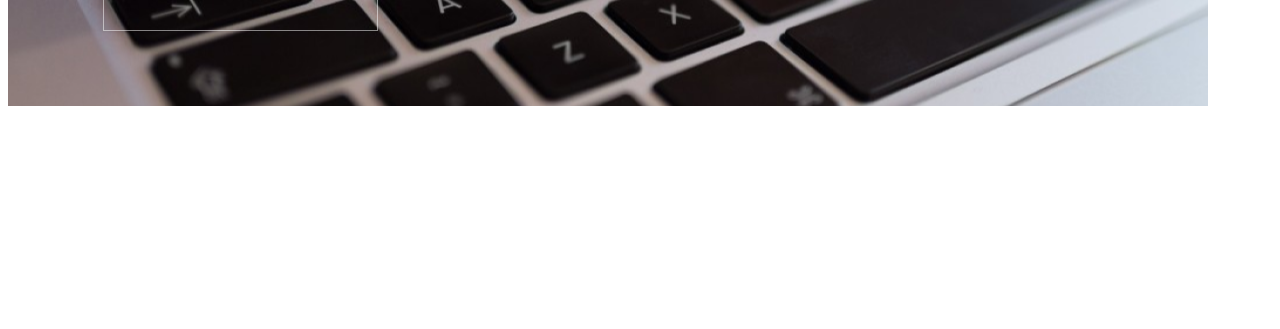
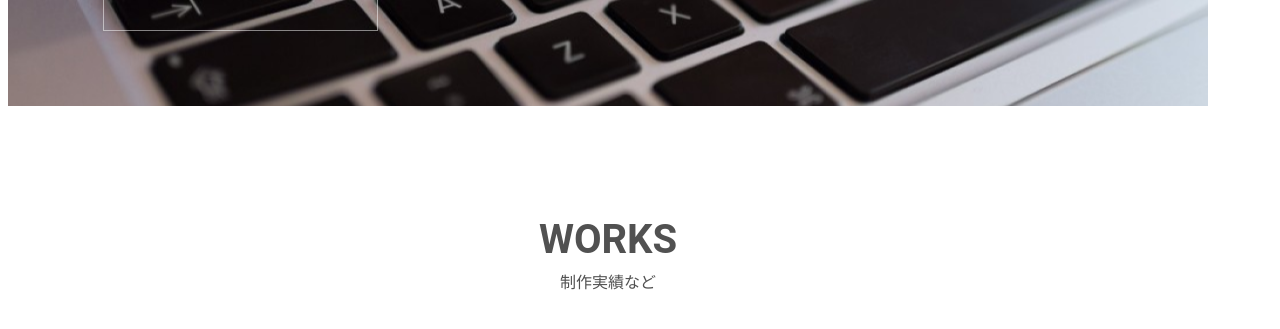
Before and after one commit to PaulCouthouis/watashi, a Gatsby site: page / in a window 1280 px wide. Shown: the part 327-656 px from the top of the page. Built offline with nearby package versions, Linux system fonts and the light colour scheme; Gatsby itself is replaced by a stand-in of ours.

Commit message:
feat: add works header

```diff
--- /dev/null
+++ b/src/components/home/works.tsx
@@ -0,0 +1,49 @@
+import React from "react";
+import styled from "styled-components";
+
+/**
+ * Styled Component
+ */
+
+const WorksContainer = styled.section`
+  line-height: 28px;
+  margin: 120px 0;
+`;
+
+const WorksHeader = styled.header`
+  color: #515151;
+  text-align: center;
+
+  h2 {
+    font-size: 40px;
+    margin: 0;
+    text-transform: uppercase;
+  }
+
+  p {
+    margin: 15px 0 0;
+  }
+`;
+
+/**
+ * Props Interface
+ */
+
+interface WorksProps {}
+
+/**
+ * Template
+ */
+
+export default class Works extends React.Component<WorksProps> {
+  render() {
+    return (
+      <WorksContainer>
+        <WorksHeader>
+          <h2>Works</h2>
+          <p>制作実績など</p>
+        </WorksHeader>
+      </WorksContainer>
+    );
+  }
+}
--- a/src/pages/index.tsx
+++ b/src/pages/index.tsx
@@ -5,6 +5,7 @@ import styled from "styled-components";
 import Header from "../components/home/header";
 import { FixedObject, FluidObject } from "gatsby-image";
 import { ProfilObject } from "../shared/interface";
+import Works from "../components/home/works";
 
 const MainLayout = styled.div`
   font-family: "Roboto";
@@ -38,6 +39,7 @@ export default ({ data }: Props) => {
         identityImg={identityImg.childImageSharp.img}
         profil={content.profil}
       ></Header>
+      <Works></Works>
     </MainLayout>
   );
 };
```
Also changed, not shown: src/components/home/header.tsx (+4 -8 lines).
